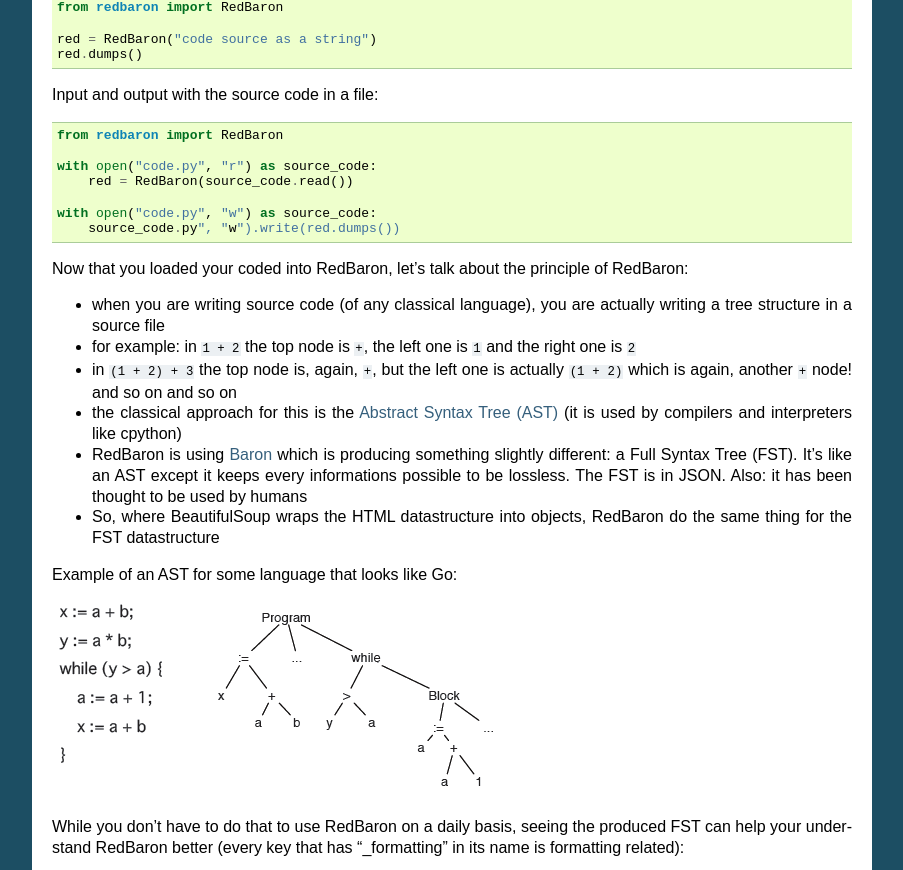
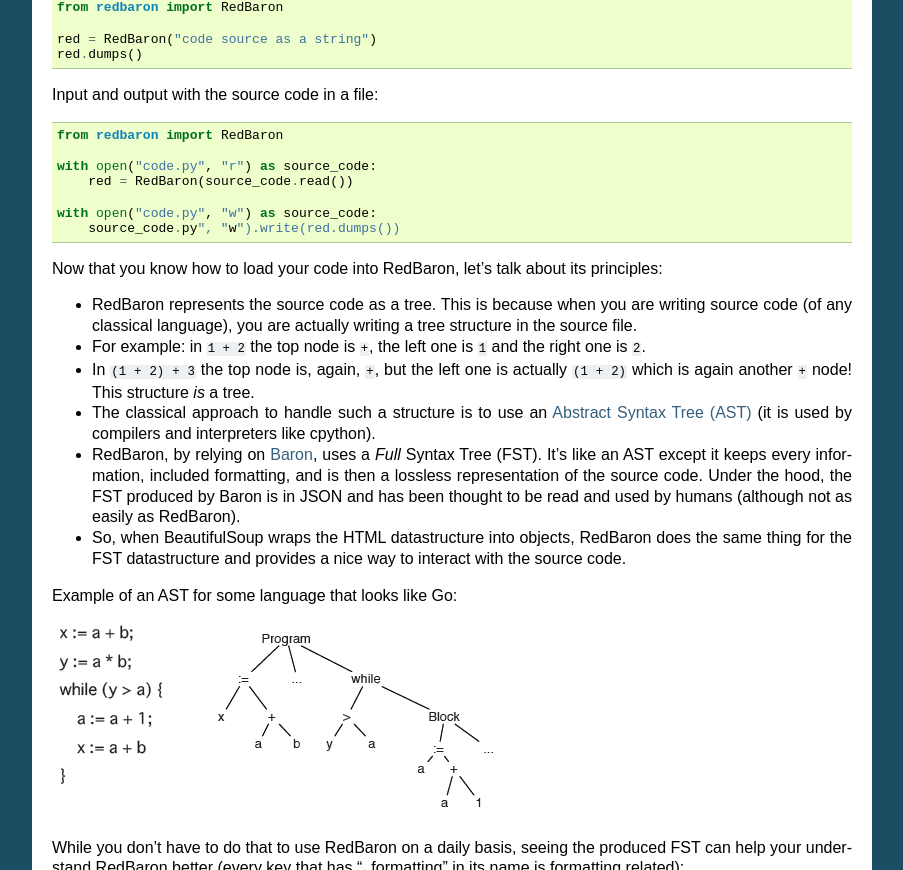
Before and after one commit to PyCQA/redbaron, a Sphinx documentation site: the page built from docs/tuto.rst, in a window 1280 px wide and 900 px high, scrolled down 621 px, cut to the strip 0-870 px from the top of the window. Shown: the whole strip, without its empty margins (198-1101 px from the left). Built offline with Sphinx 7.4.7, drawn with Linux system fonts in a browser that asks for light colours.

Commit message:
[doc] rephrasing of the tree explanation

```diff
--- a/docs/tuto.rst
+++ b/docs/tuto.rst
@@ -54,14 +54,14 @@ Input and output with the source code in a file:
     with open("code.py", "w") as source_code:
         source_code.py", "w").write(red.dumps())
 
-Now that you loaded your coded into RedBaron, let's talk about the principle of RedBaron:
+Now that you know how to load your code into RedBaron, let's talk about its principles:
 
-* when you are writing source code (of any classical language), you are actually writing a tree structure in a source file
-* for example: in :file:`1 + 2` the top node is :file:`+`, the left one is :file:`1` and the right one is :file:`2`
-* in :file:`(1 + 2) + 3` the top node is, again, :file:`+`, but the left one is actually :file:`(1 + 2)` which is again, another :file:`+` node! and so on and so on
-* the classical approach for this is the `Abstract Syntax Tree (AST) <https://en.wikipedia.org/wiki/Abstract_syntax_tree>`_ (it is used by compilers and interpreters like cpython)
-* RedBaron is using `Baron <https://github.com/psycojoker/baron>`_ which is producing something slightly different: a Full Syntax Tree (FST). It's like an AST except it keeps every informations possible to be lossless. The FST is in JSON. Also: it has been thought to be used by humans
-* So, where BeautifulSoup wraps the HTML datastructure into objects, RedBaron do the same thing for the FST datastructure
+* RedBaron represents the source code as a tree. This is because when you are writing source code (of any classical language), you are actually writing a tree structure in the source file.
+* For example: in :file:`1 + 2` the top node is :file:`+`, the left one is :file:`1` and the right one is :file:`2`.
+* In :file:`(1 + 2) + 3` the top node is, again, :file:`+`, but the left one is actually :file:`(1 + 2)` which is again another :file:`+` node! This structure *is* a tree.
+* The classical approach to handle such a structure is to use an `Abstract Syntax Tree (AST) <https://en.wikipedia.org/wiki/Abstract_syntax_tree>`_ (it is used by compilers and interpreters like cpython).
+* RedBaron, by relying on `Baron <https://github.com/psycojoker/baron>`_, uses a *Full* Syntax Tree (FST). It's like an AST except it keeps every information, included formatting, and is then a lossless representation of the source code. Under the hood, the FST produced by Baron is in JSON and has been thought to be read and used by humans (although not as easily as RedBaron).
+* So, when BeautifulSoup wraps the HTML datastructure into objects, RedBaron does the same thing for the FST datastructure and provides a nice way to interact with the source code.
 
 Example of an AST for some language that looks like Go:
 
```
